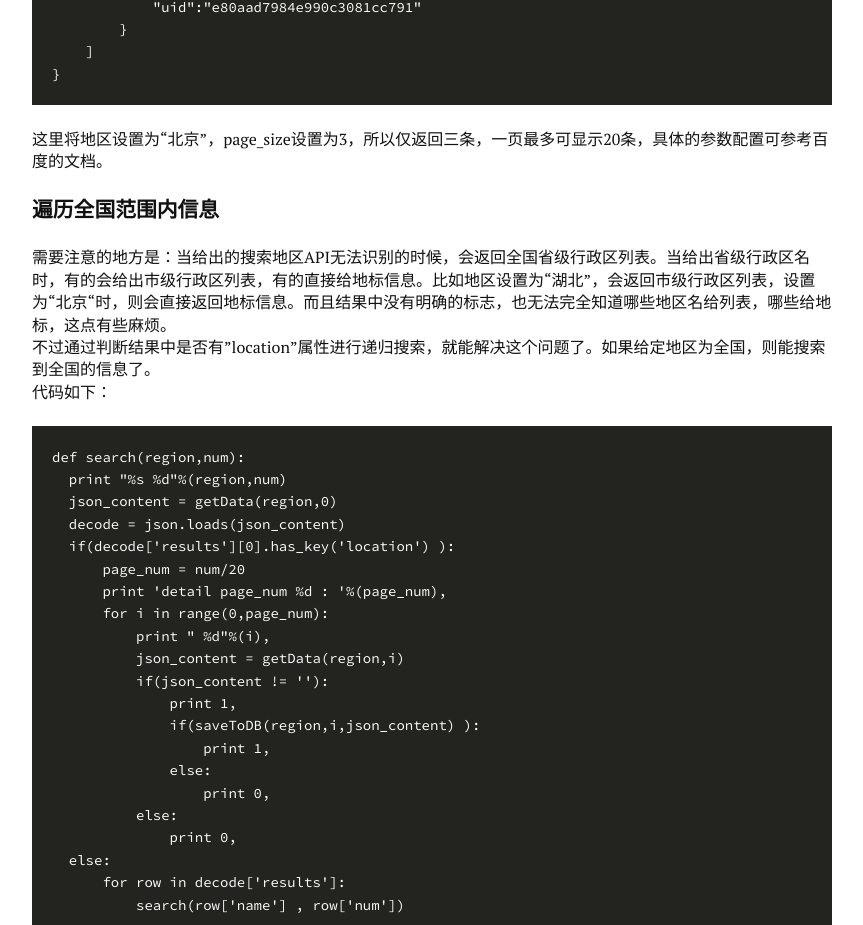
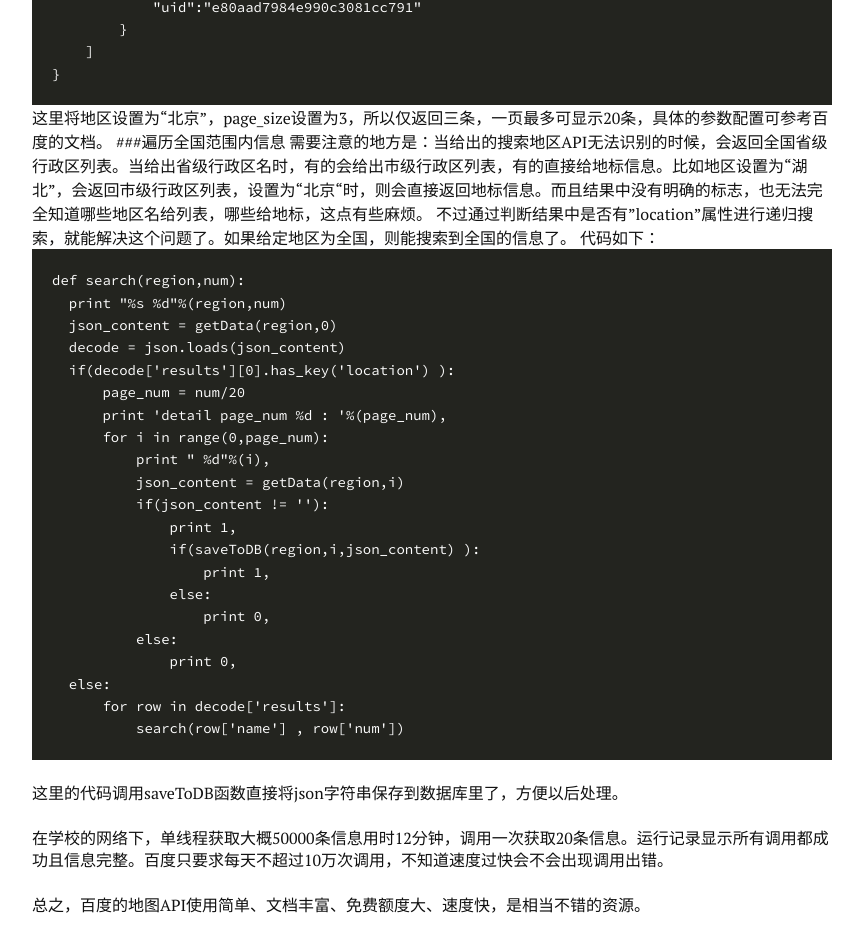
Before and after one commit to rokiyer/rokiyer.github.io, a plain HTML site: page 2015/05/29/Get-infomation-of-companies-using-baidu-map-API/index.html in a window 1280 px wide. Shown: the part 1954-2879 px from the top of the page, without its empty margins (208-1071 px from the left). Drawn offline with Linux system fonts and the light colour scheme.

Commit message:
Site updated: 2015-05-29 22:27:56

```diff
--- a/2015/05/29/Get-infomation-of-companies-using-baidu-map-API/index.html
+++ b/2015/05/29/Get-infomation-of-companies-using-baidu-map-API/index.html
@@ -11,7 +11,7 @@
 <meta property="og:url" content="http://blog.rokiy.com/2015/05/29/get-infomation-of-companies-using-baidu-map-api/index.html">
 <meta property="og:site_name" content="Rokiy's Blog">
 <meta property="og:description" content="百度地图API百度地图有丰富的API，一些API免费查询次数高达每天10万次。其中Place API提供城市内关键字搜索，返回结果中包含商家名称、地址、电话、经纬度坐标。这样，想获取相关行业在全国范围内的公司信息，只需遍历所有城市搜索关键字，将返回结果整理就好了。">
-<meta property="og:updated_time" content="2015-05-29T13:55:28.000Z">
+<meta property="og:updated_time" content="2015-05-29T14:27:49.000Z">
 <meta name="twitter:card" content="summary">
 <meta name="twitter:title" content="使用百度地图API获取全国商户信息">
 <meta name="twitter:description" content="百度地图API百度地图有丰富的API，一些API免费查询次数高达每天10万次。其中Place API提供城市内关键字搜索，返回结果中包含商家名称、地址、电话、经纬度坐标。这样，想获取相关行业在全国范围内的公司信息，只需遍历所有城市搜索关键字，将返回结果整理就好了。">
@@ -147,10 +147,14 @@ def getData(region,page_num):
     ]
 }
 </pre>
+这里将地区设置为“北京”，page_size设置为3，所以仅返回三条，一页最多可显示20条，具体的参数配置可参考百度的文档。
 
+###遍历全国范围内信息
 
-<p>这里将地区设置为“北京”，page_size设置为3，所以仅返回三条，一页最多可显示20条，具体的参数配置可参考百度的文档。</p>
-<h3 id="遍历全国范围内信息">遍历全国范围内信息</h3><p>需要注意的地方是：当给出的搜索地区API无法识别的时候，会返回全国省级行政区列表。当给出省级行政区名时，有的会给出市级行政区列表，有的直接给地标信息。比如地区设置为“湖北”，会返回市级行政区列表，设置为“北京“时，则会直接返回地标信息。而且结果中没有明确的标志，也无法完全知道哪些地区名给列表，哪些给地标，这点有些麻烦。<br>不过通过判断结果中是否有”location”属性进行递归搜索，就能解决这个问题了。如果给定地区为全国，则能搜索到全国的信息了。<br>代码如下：</p>
+需要注意的地方是：当给出的搜索地区API无法识别的时候，会返回全国省级行政区列表。当给出省级行政区名时，有的会给出市级行政区列表，有的直接给地标信息。比如地区设置为“湖北”，会返回市级行政区列表，设置为“北京“时，则会直接返回地标信息。而且结果中没有明确的标志，也无法完全知道哪些地区名给列表，哪些给地标，这点有些麻烦。
+不过通过判断结果中是否有”location”属性进行递归搜索，就能解决这个问题了。如果给定地区为全国，则能搜索到全国的信息了。
+代码如下：
+
 <pre>
 def search(region,num):
   print "%s %d"%(region,num)
```
